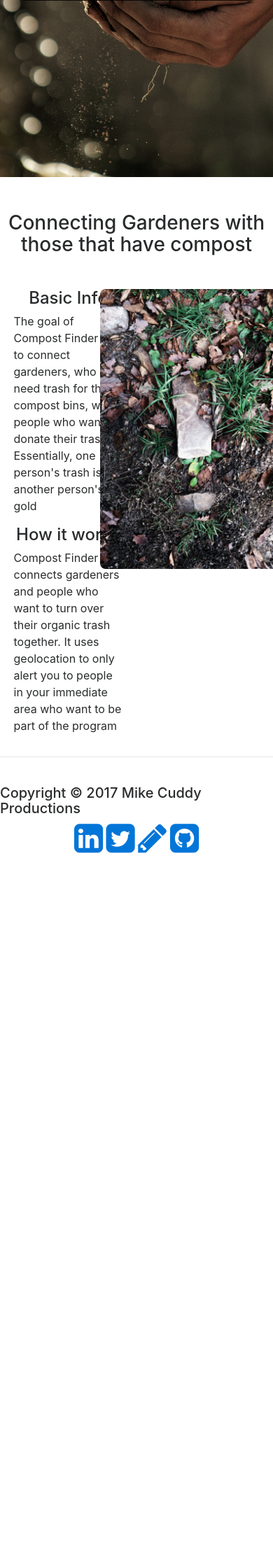
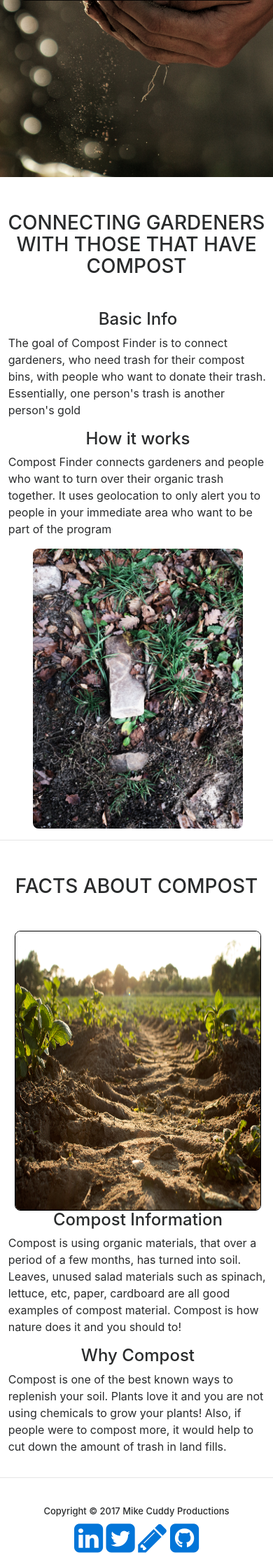
Before and after one commit to ravenusmc/compost_finder, a Flask app: page / in a window 390 px wide; the page is wider, and only the part inside the window is pictured. Shown: the part 451-2673 px from the top of that part at 70% size. Before the commit the page ends 1670 px from the top of that part, so only its background shows below. Run offline with Flask 2, Linux system fonts and the light colour scheme; some libraries are stand-ins or nearby versions.

Commit message:
made home page responsive and added another info section

```diff
--- a/static/css/main.css
+++ b/static/css/main.css
@@ -16,6 +16,10 @@ body, html {
 
 .center {
   text-align: center;
+}
+
+.change_text {
+  text-transform: uppercase;
 }
 
 
@@ -85,6 +89,13 @@ header {
   border-radius: 8px;
 }
 
+.home_image_two {
+  height: 400px;
+  width: 375px;
+  border: 1px solid black;
+  border-radius: 8px;
+}
+
 /*************************
 CSS for Footer Area
 *************************/
@@ -97,3 +108,44 @@ footer {
   justify-content: center;
   align-items: center;
 }
+
+/*************************
+Media Queries
+*************************/
+
+@media only all and (max-width: 768px) {
+
+    #sub_section_about_area {
+      display: flex;
+      flex-direction: column;
+      justify-content: space-around;
+      margin-top: 40px;
+    }
+
+    .area_one {
+      width: 95%;
+      margin-left: 3%;
+      margin-right: 3%;
+    }
+
+    .area_two {
+      display: flex;
+      flex-direction: column;
+      align-items: center;
+      width: 95%;
+      margin-left: 3%;
+      margin-right: 3%;
+    }
+
+    .home_image_two {
+      height: 400px;
+      width: 95%;
+      border: 1px solid black;
+      border-radius: 8px;
+    }
+
+    footer h5 {
+      font-size: 13px;
+    }
+
+}
--- a/templates/home.html
+++ b/templates/home.html
@@ -34,7 +34,7 @@
 
   <!-- This area will tell the user what the website is about -->
   <div id='about_area'>
-    <h3 class='center'>Connecting Gardeners with those that have compost</h3>
+    <h3 class='change_text center'>Connecting Gardeners with those that have compost</h3>
 
     <div id='sub_section_about_area'>
 
@@ -50,6 +50,33 @@
 
       <div class='area_two'>
         <img class='home_images' src="../static/img/ground.jpg">
+      </div>
+
+    </div>
+
+  </div>
+  <!-- End of Area -->
+
+  <hr>
+
+  <!-- This area will tell the user facs about compost -->
+  <div id='about_area'>
+    <h3 class='change_text center'>Facts about compost</h3>
+
+    <div id='sub_section_about_area'>
+
+      <div class='area_two'>
+        <img class='home_image_two' src="../static/img/young_plants.jpg">
+      </div>
+
+      <div id='skip_to_area' class='area_one'>
+        <h4 class='center'>Compost Information</h4>
+        <p>Compost is using organic materials, that over a period of a few months, has turned into
+          soil. Leaves, unused salad materials such as spinach, lettuce, etc, paper, cardboard are all
+          good examples of compost material. Compost is how nature does it and you should to!</p>
+        <h4 class='center'>Why Compost</h4>
+        <p>Compost is one of the best known ways to replenish your soil. Plants love it and you are not using chemicals to grow your plants! Also, if people were to compost more, it would help to cut down the
+        amount of trash in land fills.</p>
       </div>
 
     </div>
```
Also changed, not shown: static/img/young_plants.jpg (added).
